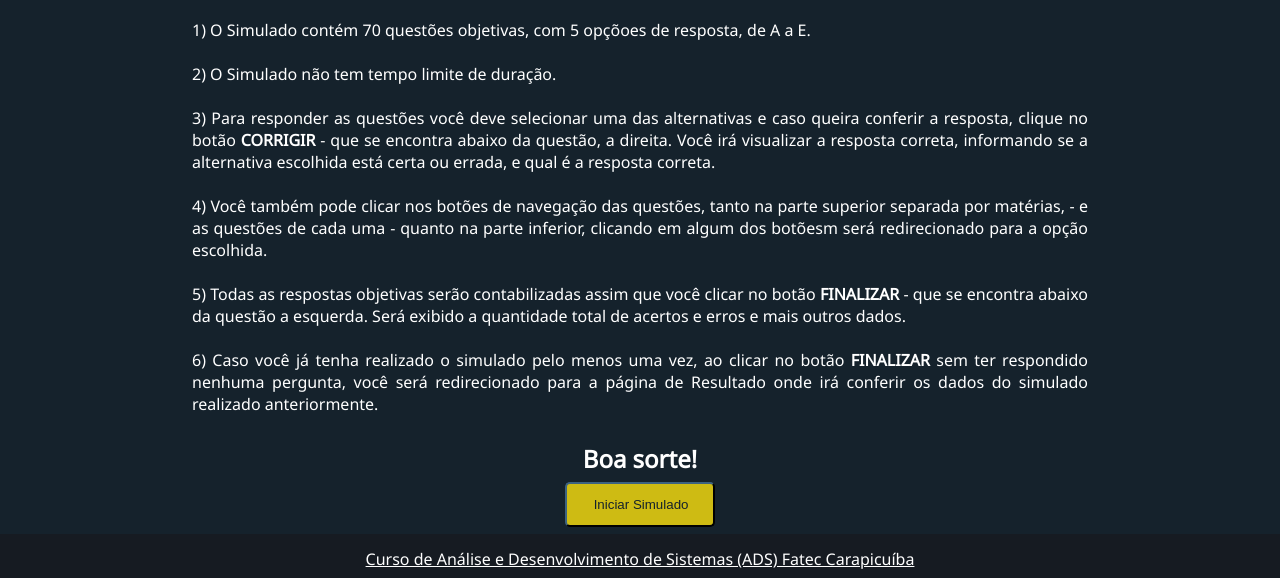
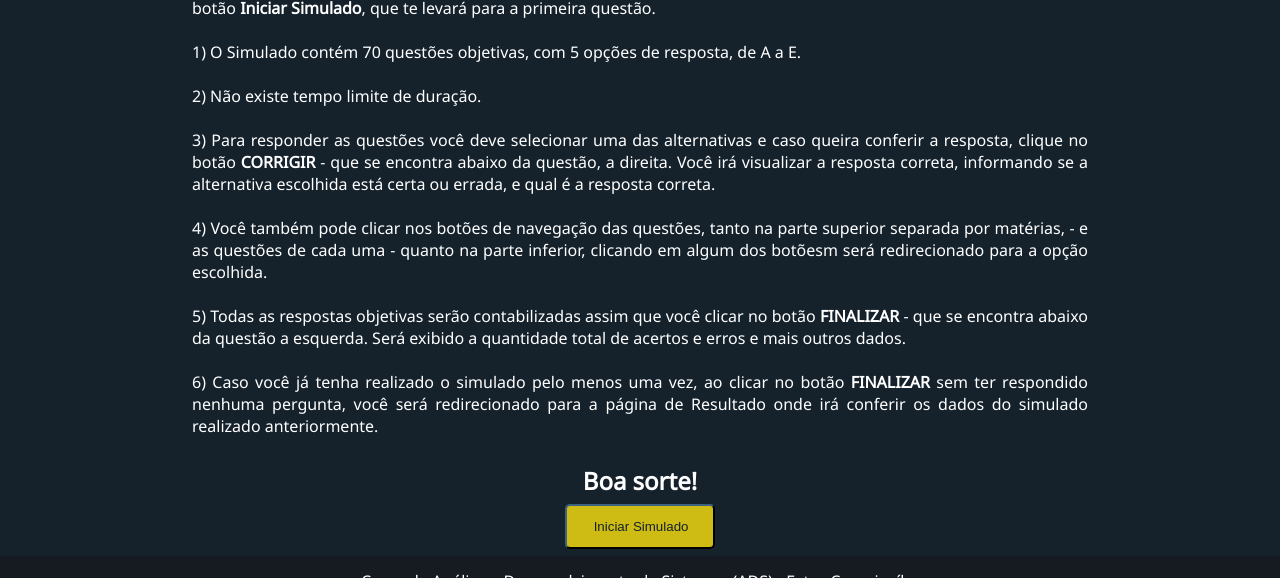
Before and after one commit to AXMW/eq7-simuladoita-ads-2022, a plain HTML site: page Views/Perguntas/instrucoes.html in a window 1280 px wide. Shown: the part 156-734 px from the top of the page. Drawn offline with Linux system fonts and the light colour scheme.

Commit message:
Add files via upload
mesma coisa, acentuação, letras maiusculas e alterei a instrução 2

```diff
--- a/Views/Perguntas/instrucoes.html
+++ b/Views/Perguntas/instrucoes.html
@@ -4,7 +4,7 @@
     <meta charset="UTF-8">
     <meta name="author" content="Pedro Lucas Nascimento Tavares">
     <meta name="viewport" content="width=device-width, initial-scale=1.0">
-    <title>Instruções</title>
+    <title>Instruções </title></title>
     <link rel="stylesheet" type="Text/Css" href="../../css/layout.css">
     <link rel="stylesheet" type="Text/Css" href="../../css/topnav.css">
     <link rel="stylesheet" type="Text/Css" href="../../css/instrucoes.css">
@@ -23,7 +23,7 @@
             </div>
           </div>
           <div Class = "menu-section">
-            <a href="../Principal/index.html">Inicio</a>
+            <a href="../Principal/index.html">Início</a>
         <a href="../Principal/about.html">Sobre</a>
         <a href="../Principal/credits.html">Créditos</a>
         <a href="https://www.vestibular.ita.br/" target="_blank">Vestibular ITA</a>
@@ -37,15 +37,17 @@
                 <div class="instrucoes-principais">
                     <h2 class="titulo-instrucoes">Instruções</h2>
                     <p>
+                    <br>
                         Confira abaixo as instruções de utilização e navegação do Simulado. Após a leitura dos tópicos, você pode clicar no botão <b>Iniciar Simulado</b>, que te levará para a primeira questão.
+                    </br>
+                      </p>
+                    <br>
+                    <p>
+                        1) O Simulado contém 70 questões objetivas, com 5 opções de resposta, de A a E.
                     </p>
                     <br>
                     <p>
-                        1) O Simulado contém 70 questões objetivas, com 5 opçõoes de resposta, de A a E.
-                    </p>
-                    <br>
-                    <p>
-                        2) O Simulado não tem tempo limite de duração.
+                        2) Não existe tempo limite de duração.
                     </p>
                     <br>
                     <p>
@@ -82,7 +84,7 @@
         <div class="footer">
           <p>
             <a href="http://www.fateccarapicuiba.edu.br/analise-e-desenvolvimento-de-sistemas/" target="_blank">
-              Curso de Análise e Desenvolvimento de Sistemas (ADS) Fatec Carapicuíba
+              Curso de Análise e Desenvolvimento de Sistemas (ADS) - Fatec Carapicuíba
             </a>
           </p>
 
```
